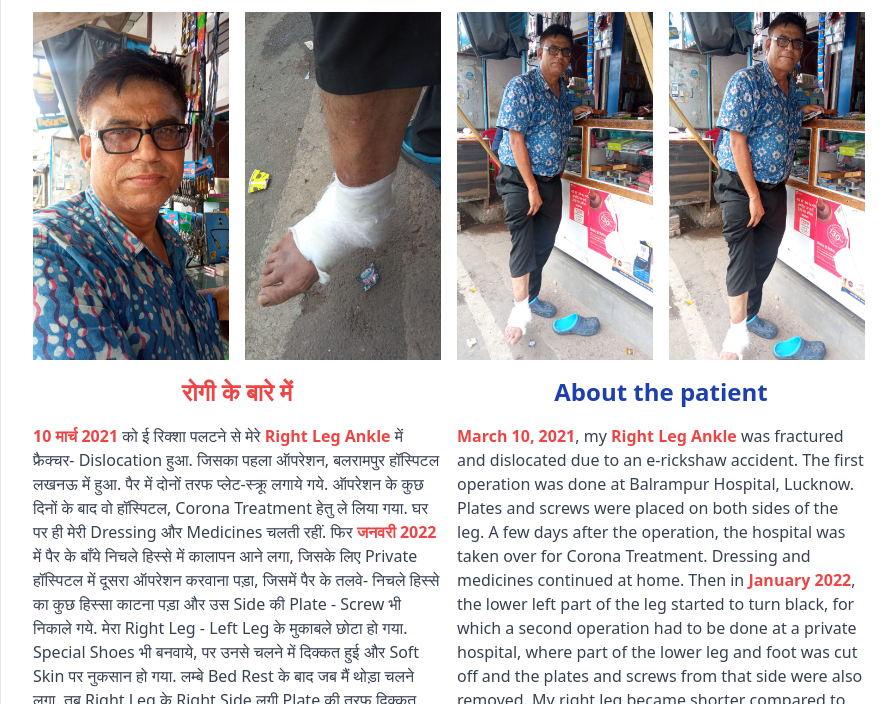
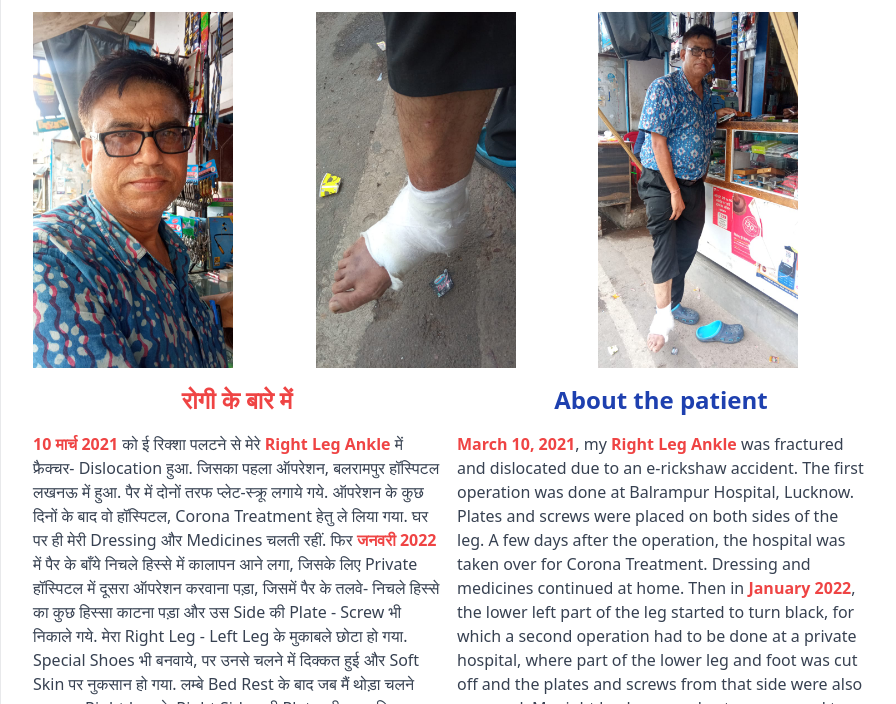
Before and after one commit to kumarvishwas2003/Donation, a plain HTML site: page index.html in a window 1280 px wide. Shown: the part 96-800 px from the top of the page, without its empty margins (191-1087 px from the left). Drawn offline with nearby package versions, Linux system fonts and the light colour scheme.

```diff
--- a/index.html
+++ b/index.html
@@ -11,11 +11,11 @@
   <div class="max-w-4xl mx-auto bg-white p-8 rounded-lg shadow-md">
     <h1 class="text-3xl font-bold text-blue-800 mb-4 text-center">Donation Appeal for Jitendra Kumar Khanna</h1>
 
-    <div class="grid grid-cols-1 sm:grid-cols-1 md:grid-cols-1 lg:grid-cols-4 gap-4 mb-4">
+    <div class="grid grid-cols-1 sm:grid-cols-1 md:grid-cols-1 lg:grid-cols-3 gap-4 mb-4">
       <img src="p1.jpg" alt="" width="200px">
       <img src="p2.jpg" alt="" width="200px">
       <img src="p3.jpg" alt="" width="200px">
-      <img src="p4.jpg" alt="" width="200px">
+      <!-- <img src="p4.jpg" alt="" width="200px"> -->
     </div>
 
     <div class="grid grid-cols-1 md:grid-cols-2 gap-4 mb-8">
@@ -73,7 +73,7 @@
     <p class="text-gray-700 mb-4 flex flex-col items-center ">
      <strong> - जितेन्द्र कुमार खन्ना, लखनऊ 📲<br> </strong>
        <strong class="text-blue-800">9415517800</strong>
-      <strong class="text-blue-800">9369917800</strong>
+      <!-- <strong class="text-blue-800">9369917800</strong> -->
     </p>
 
     <div class="grid grid-cols-1 md:grid-cols-2 lg:grid-cols-3 gap-4 mb-8">
```
